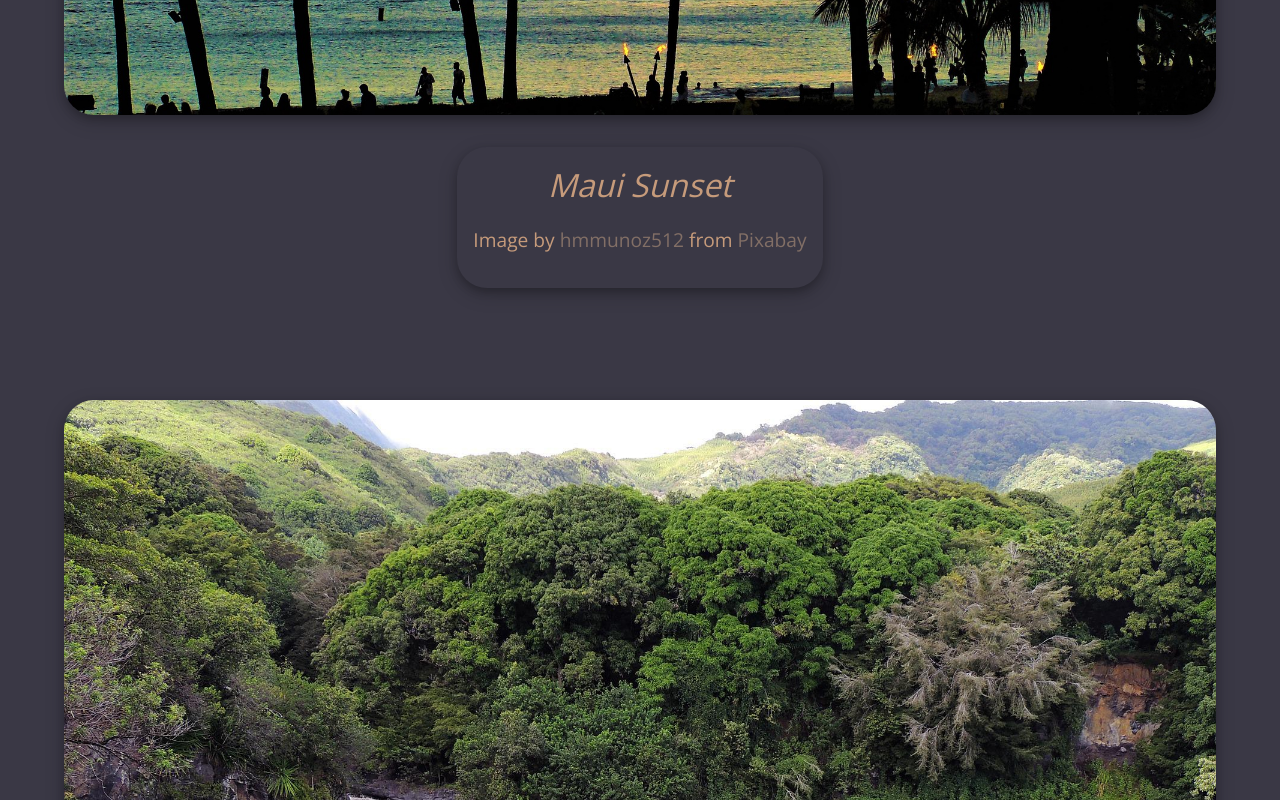
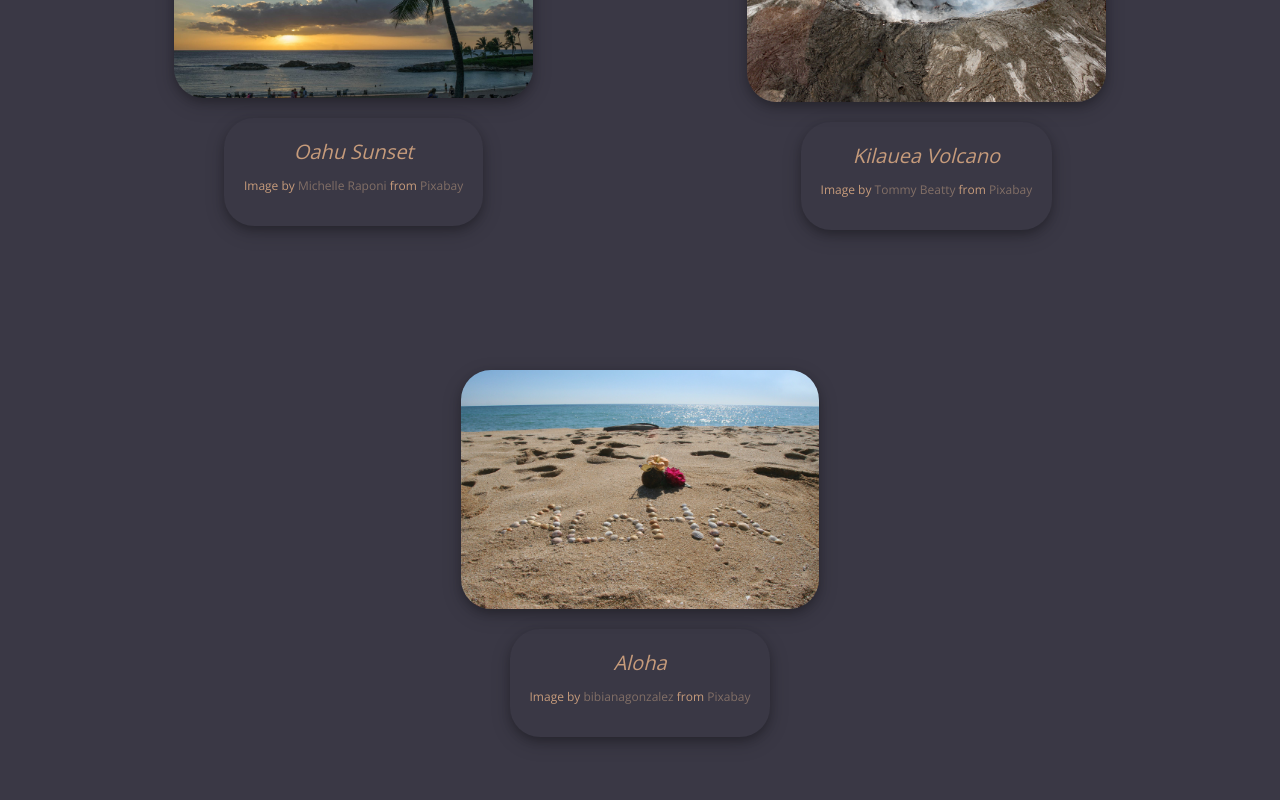
Before and after one commit to CSF2223/imagegallery-EspinosaManny, a plain HTML site: page index.html in a window 1280 px wide. Shown: the part 2000-2800 px from the top of the page. Drawn offline with nearby package versions, Linux system fonts and the light colour scheme.

Commit message:
complete through 2.11

```diff
--- a/index.html
+++ b/index.html
@@ -14,7 +14,7 @@
         <h6>Summer 2022</h6>
     </header>
 
-    <section>
+    <section class = "gallery">
         <div class ="imageCard">
             <img src="assets/hawaii-2700190_1920.jpg" alt="Aloha Palm Tree Blue SKy" width="300" height="300"></img>
             <div class ="cardText">
@@ -36,8 +36,7 @@
                 <cite>Tropical Waterfall</cite>
                  <p>Image by <a href="https://pixabay.com/users/kuszapro-369349/?utm_source=link-attribution&amp;utm_medium=referral&amp;utm_campaign=image&amp;utm_content=410128">Christopher Kuszajewski</a> from <a href="https://pixabay.com/?utm_source=link-attribution&amp;utm_medium=referral&amp;utm_campaign=image&amp;utm_content=410128">Pixabay</a></p>
              </div>  <!-- Close "cardText" class -->
-        </div>  <!-- Close "imageCard" class 2 -->
-
+        </div>  <!-- Close "imageCard" class 3 -->
          <div class ="imageCard">
             <img src= "assets/beach-1630540_1920.jpg" alt="Maui Beach Landscape" width="300" height="300"></img>
             <div class = "cardText">
@@ -45,7 +44,6 @@
             </p>Image by <a href="https://pixabay.com/users/bkd-1006949/?utm_source=link-attribution&amp;utm_medium=referral&amp;utm_campaign=image&amp;utm_content=1630540">Bettina Nørgaard</a> from <a href="https://pixabay.com/?utm_source=link-attribution&amp;utm_medium=referral&amp;utm_campaign=image&amp;utm_content=1630540">Pixabay</a>
             </div>  <!-- Close "cardText" class -->
         </div>  <!-- Close "imageCard" class 4 -->
-
          <div class ="imageCard">
             <img src="assets/napali-coast-91676_1920.jpg" alt="Napali Coast Kauai"></img>
             <div class ="cardText">
@@ -53,38 +51,34 @@
                  <p>Image by <a href="https://pixabay.com/users/kdvandeventer-25979/?utm_source=link-attribution&amp;utm_medium=referral&amp;utm_campaign=image&amp;utm_content=91676">Kathy VanDeventer</a> from <a href="https://pixabay.com/?utm_source=link-attribution&amp;utm_medium=referral&amp;utm_campaign=image&amp;utm_content=91676">Pixabay</a>
              </div>  <!-- Close "cardText" class -->
         </div>  <!-- Close "imageCard" class 5 -->
-
-        <div class ="imageCard">
+         <div class ="imageCard">
             <img src="assets/sea-turtle-547162_1920.jpg" alt="Sea Turtle"></img>
             <div class ="cardText">
                 <cite>Sea Turtle</cite>
                  <p>Image by <a href="https://pixabay.com/users/bphelan-610972/?utm_source=link-attribution&amp;utm_medium=referral&amp;utm_campaign=image&amp;utm_content=547162">bphelan</a> from <a href="https://pixabay.com/?utm_source=link-attribution&amp;utm_medium=referral&amp;utm_campaign=image&amp;utm_content=547162">Pixabay</a>
              </div>  <!-- Close "cardText" class -->
-        </div>  <!-- Close "imageCard" class 5 -->
-
+        </div>  <!-- Close "imageCard" class 6 -->
         <div class ="imageCard">
             <img src="assets/sunset-1034525_1920.jpg" alt="Oahu Sunset"></img>
             <div class ="cardText">
                 <cite>Oahu Sunset</cite>
                  <p>Image by <a href="https://pixabay.com/users/michelle_raponi-165491/?utm_source=link-attribution&amp;utm_medium=referral&amp;utm_campaign=image&amp;utm_content=1034525">Michelle Raponi</a> from <a href="https://pixabay.com/?utm_source=link-attribution&amp;utm_medium=referral&amp;utm_campaign=image&amp;utm_content=1034525">Pixabay</a>
              </div>  <!-- Close "cardText" class -->
-        </div>  <!-- Close "imageCard" class 5 -->
-
-     <div class ="imageCard">
+        </div>  <!-- Close "imageCard" class 7 -->
+        <div class ="imageCard">
             <img src="assets/kilauea-3088675_1920.jpg" alt="Kilauea Volcano"></img>
             <div class ="cardText">
                 <cite>Kilauea Volcano</cite>
                  <p>Image by <a href="https://pixabay.com/users/tommygbeatty-6864859/?utm_source=link-attribution&amp;utm_medium=referral&amp;utm_campaign=image&amp;utm_content=3088675">Tommy Beatty</a> from <a href="https://pixabay.com/?utm_source=link-attribution&amp;utm_medium=referral&amp;utm_campaign=image&amp;utm_content=3088675">Pixabay</a>
              </div>  <!-- Close "cardText" class -->
-        </div>  <!-- Close "imageCard" class 5 -->
-
-   <div class ="imageCard">
+        </div>  <!-- Close "imageCard" class 8 -->
+        <div class ="imageCard">
             <img src="assets/aloha-305857_1920.jpg" alt="Aloha"></img>
             <div class ="cardText">
                 <cite>Aloha</cite>
                  <p>Image by <a href="https://pixabay.com/users/bibianagonzalez-209869/?utm_source=link-attribution&amp;utm_medium=referral&amp;utm_campaign=image&amp;utm_content=305857">bibianagonzalez</a> from <a href="https://pixabay.com/?utm_source=link-attribution&amp;utm_medium=referral&amp;utm_campaign=image&amp;utm_content=305857">Pixabay</a>
              </div>  <!-- Close "cardText" class -->
-        </div>  <!-- Close "imageCard" class 5 -->
+        </div>  <!-- Close "imageCard" class 9 -->
     </section>
 
 </body>
--- a/style.css
+++ b/style.css
@@ -13,7 +13,7 @@ tertiary color:    #826F66
 @import url('https://fonts.googleapis.com/css2?family=Open+Sans:wght@300;400;600;700&display=swap');
 
 html {
-    font-size: 62.5;     /* Default font size is 16px - 62.5% of 16 is 10px -
+    font-size: 62.5%;     /* Default font size is 16px - 62.5% of 16 is 10px -
                             1 rem(relative unit)now will be equivilant to 10px*/
 }
 header{
@@ -68,8 +68,26 @@ p {
 .cardText {
     color: #C69B7B;
     text-align: center;
-    padding: 1rem;
+    padding: 2rem;
     border-radius: 30px;
     margin-top: 2rem;
     box-shadow: 0 4px 8px 0 rgba(0, 0, 0, 0.2), 0 6px 20px 0 rgba(0,0,0, 0.19);
 }
+
+@media (min-width: 768px) {
+    header {
+        font-size: 1.6rem;
+    }
+
+
+    .gallery {
+        display: flex;
+        flex-direction: row;
+        justify-content: space-evenly;
+        flex-wrap: wrap;
+    }
+
+    .imageCard {
+        max-width: 28%;
+    }
+}
```
